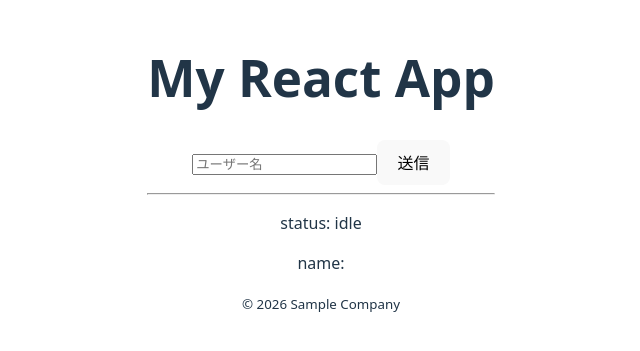
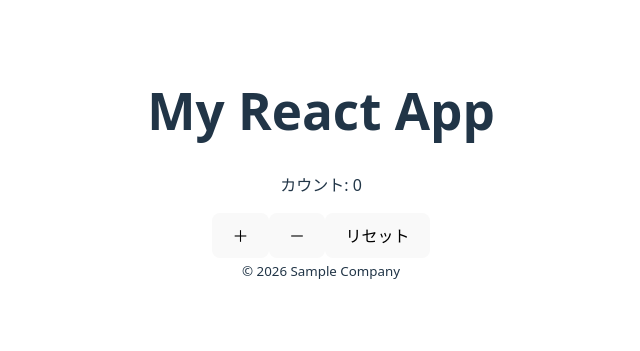
Before and after one commit to seyou-U/React_Practice, a React (Vite) app: page / in a window 1280 px wide. Shown: the part 235-586 px from the top of the page, without its empty margins (319-959 px from the left). Built offline with nearby package versions, Linux system fonts and the light colour scheme.

Commit message:
[add] Counterの実装をuseReducerを用いて実装

```diff
--- a/src/App.tsx
+++ b/src/App.tsx
@@ -1,8 +1,8 @@
 import './App.css'
 import { ErrorBoundary } from "./pages/ErrorBoundary";
-import {UserForm}  from './pages/users/form'
 import { Header } from './Header';
 import { Footer } from './Footer';
+import { Counter } from './components/Counter';
 
 function Crashy() {
   // throw new Error("描画中にクラッシュしました");
@@ -15,7 +15,7 @@ function App() {
     <div>
       <Header />
         <ErrorBoundary>
-          <UserForm />
+          <Counter/>
         </ErrorBoundary>
       <Footer />
     </div>
--- a/src/components/Counter.jsx
+++ b/src/components/Counter.jsx
@@ -1,7 +1,30 @@
-import { useEffect, useState } from "react";
+import { useReducer } from "react";
+
+function reducer(state, action) {
+    switch (action.type) {
+        case "increment":
+            return { count: state.count + 1 };
+        case "decrement":
+            return { count: state.count - 1 };
+        case "reset":
+            return { count: 0 };
+        default:
+            return state;
+    }
+}
 
 export function Counter() {
-    const [count, setCount] = useState(0);
+    // const [count, setCount] = useState(0);
+    const [state, dispatch] = useReducer(reducer, { count:0 });
+
+    return (
+        <div>
+            <p>カウント: {state.count}</p>
+            <button onClick={() => dispatch({ type: "increment" })}>＋</button>
+            <button onClick={() => dispatch({ type: "decrement" })}>－</button>
+            <button onClick={() => dispatch({ type: "reset" })}>リセット</button>
+        </div>
+    );
 
     //count が変わったときだけこのuseEffectを実行する
     // useEffect(() => {
@@ -10,21 +33,21 @@ export function Counter() {
 
     // イベント解除やタイマー停止の際に使用されるuseEffect (画面が消える際に呼び出される)
     // 第二引数の依存配列を[]にすることで初回表示のみ実行される
-    useEffect(() => {
-        const timer = setInterval(() => {
-            console.log('1秒経過');
-        }, 1000);
+    // useEffect(() => {
+    //     const timer = setInterval(() => {
+    //         console.log('1秒経過');
+    //     }, 1000);
 
-        return () => {
-            clearInterval(timer);
-        };
-    }, []);
+    //     return () => {
+    //         clearInterval(timer);
+    //     };
+    // }, []);
 
-    return (
-        <div style={{ display: "grid", gap: 8 }}>
-            <p>カウント : {count}</p>
-            <button onClick={() => setCount(count + 1)}>プラス1</button>
-            <button onClick={() => setCount(0)}>リセット</button>
-        </div>
-    );
+    // return (
+    //     <div style={{ display: "grid", gap: 8 }}>
+    //         <p>カウント : {count}</p>
+    //         <button onClick={() => setCount(count + 1)}>プラス1</button>
+    //         <button onClick={() => setCount(0)}>リセット</button>
+    //     </div>
+    // );
 }
```
